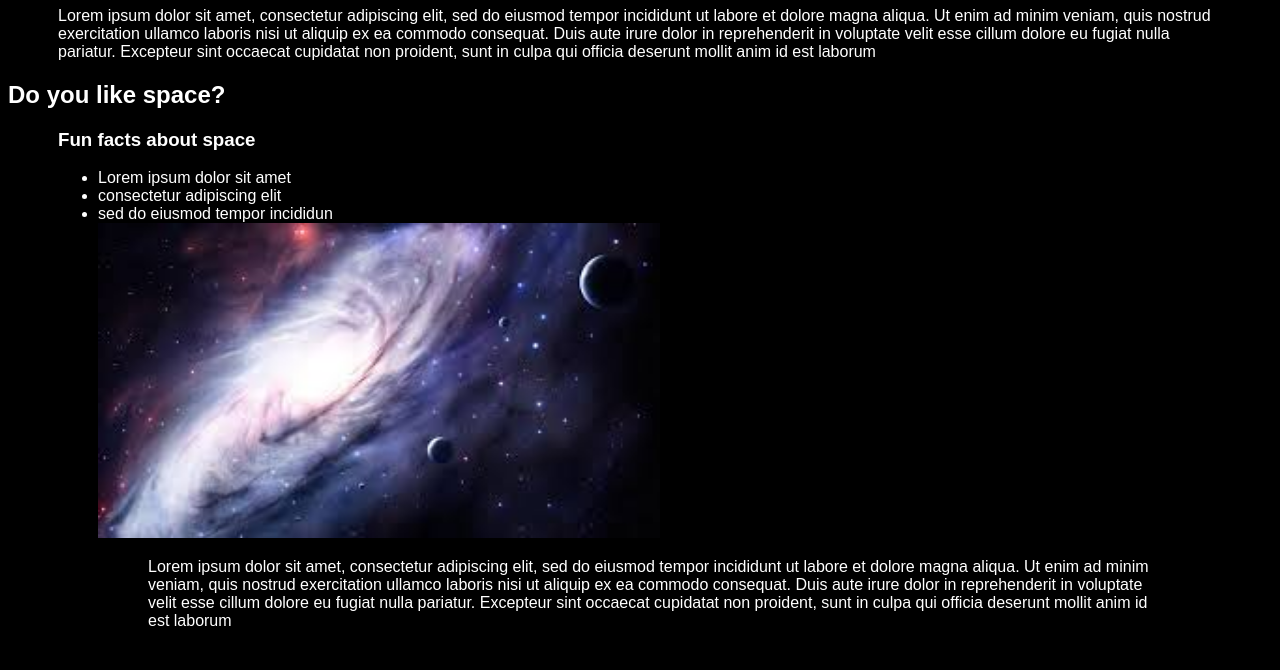
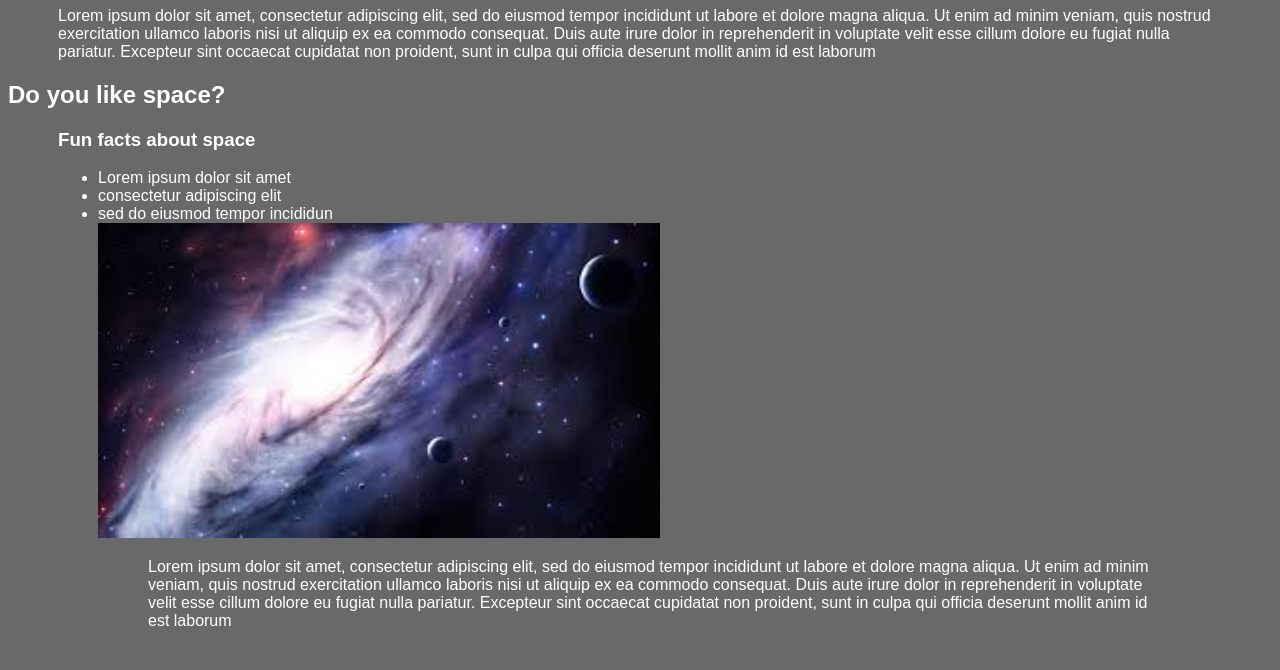
Before and after one commit to raghavi-16/raghavi-16.github.io, a plain HTML site: page index.html in a window 1280 px wide. Shown: the part 130-800 px from the top of the page. Drawn offline with Linux system fonts and the light colour scheme.

Commit message:
new change

```diff
--- a/css/styles.css
+++ b/css/styles.css
@@ -1,11 +1,11 @@
 body{
-  background: #1D2E7A;
+  background: black;
   color: white;
   font-family: sans-serif;
 }
 @media(min-width:1000px){
   body{
-    background:black;
+    background: #696969;
   }
 }
 a{
```
